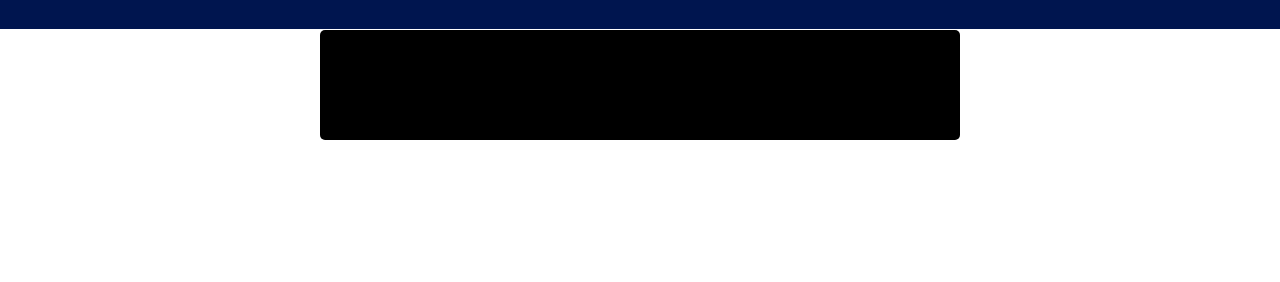
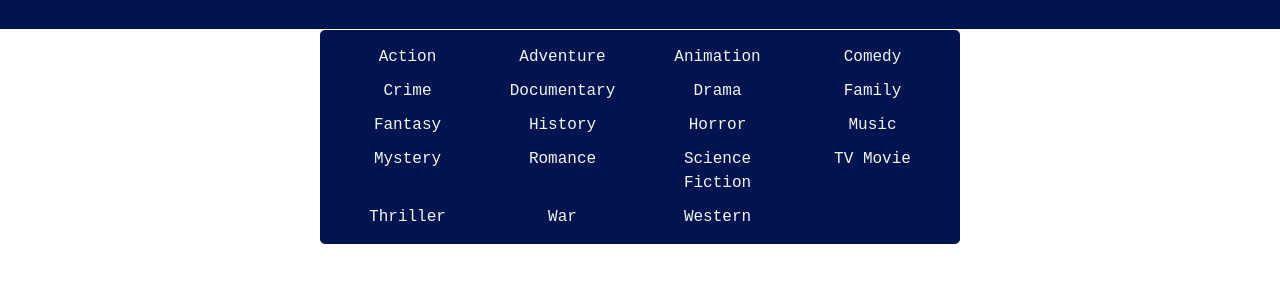
Before and after one commit to madhurimt/phase_1_project, a website built with Parcel: page index.html in a window 1280 px wide. Shown: the part 56-338 px from the top of the page. Built offline with nearby package versions, Linux system fonts and the light colour scheme; no server answers.

Commit message:
Add style to list the tags

```diff
--- a/style.css
+++ b/style.css
@@ -43,12 +43,23 @@
 .genre-tags {
     padding: 10px;
     width: 50%;
-    background-color: black;
+    background-color: #00154f;
     display: grid;
     grid-template-columns: repeat(4, 1fr);
     margin: 1px auto;
     transition: all 1s ease-in-out;
     border-radius: 5px;
+}
+
+.tag {
+    text-align: center;
+    color: whitesmoke;
+    padding: 5px 10px;
+    font-family: monospace;
+    font-size: 1rem;
+    line-height: 1.5;
+    cursor: pointer;
+    font-weight: 500;
 }
 
 main {
```
